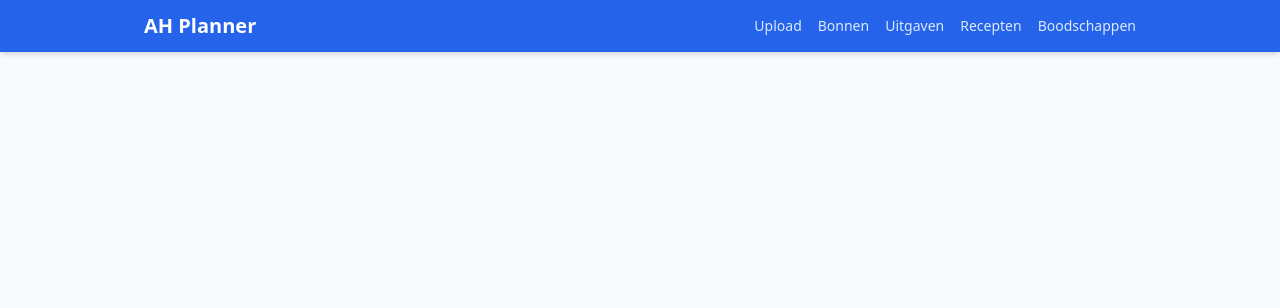
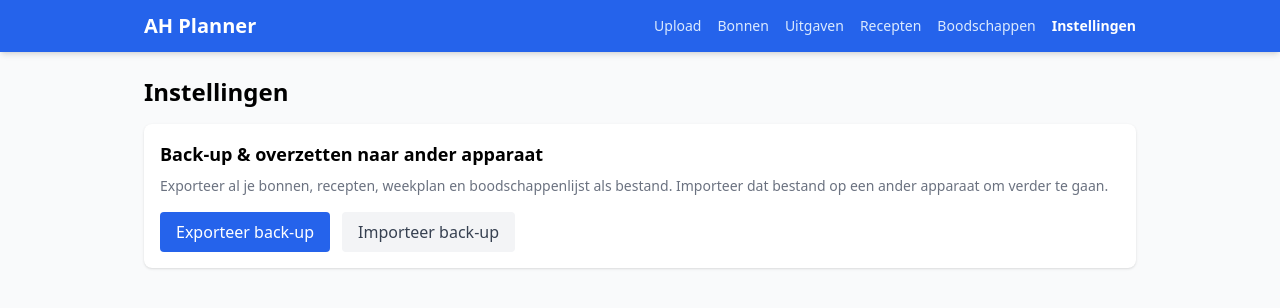
Before and after one commit to Elandlord/ah-planner, a Nuxt app: page /settings in a window 1280 px wide. Shown: the top 308 px of the page. Built offline with nearby package versions, Linux system fonts and the light colour scheme.

Commit message:
Add settings page to export/import data backups
Wires useDataBackup into a Settings page reachable from the main nav,
so users can download a backup on one device and restore it on another.

```diff
--- a/layouts/default.vue
+++ b/layouts/default.vue
@@ -5,6 +5,7 @@
     { to: '/spending', label: 'Uitgaven' },
     { to: '/recipes', label: 'Recepten' },
     { to: '/shopping-list', label: 'Boodschappen' },
+    { to: '/settings', label: 'Instellingen' },
 ];
 </script>
 
--- /dev/null
+++ b/pages/settings.vue
@@ -0,0 +1,131 @@
+<script setup lang="ts">
+import { useDataBackup } from '~/composables/useDataBackup';
+
+const { exportBackup, importBackup } = useDataBackup();
+
+const statusMessage = ref('');
+const statusIsError = ref(false);
+const fileInput = ref<HTMLInputElement | null>(null);
+
+function onExport(): void {
+    exportBackup();
+    statusIsError.value = false;
+    statusMessage.value = 'Back-up gedownload.';
+}
+
+function onImportClick(): void {
+    fileInput.value?.click();
+}
+
+function onFileSelected(event: Event): void {
+    const input = event.target as HTMLInputElement;
+    const file = input.files?.[0];
+    if (!file) {
+        return;
+    }
+
+    const reader = new FileReader();
+    reader.onload = () => {
+        try {
+            importBackup(reader.result as string);
+            statusIsError.value = false;
+            statusMessage.value = 'Back-up hersteld.';
+        } catch (error) {
+            statusIsError.value = true;
+            statusMessage.value = error instanceof Error ? error.message : 'Herstellen mislukt.';
+        }
+    };
+    reader.readAsText(file);
+    input.value = '';
+}
+</script>
+
+<template>
+    <div>
+        <h1 class="page-title">
+            Instellingen
+        </h1>
+
+        <div class="section">
+            <h2 class="section-title">
+                Back-up &amp; overzetten naar ander apparaat
+            </h2>
+            <p class="section-description">
+                Exporteer al je bonnen, recepten, weekplan en boodschappenlijst als
+                bestand. Importeer dat bestand op een ander apparaat om verder te gaan.
+            </p>
+
+            <div class="actions">
+                <button
+                    class="action-btn"
+                    @click="onExport"
+                >
+                    Exporteer back-up
+                </button>
+                <button
+                    class="action-btn action-btn-secondary"
+                    @click="onImportClick"
+                >
+                    Importeer back-up
+                </button>
+                <input
+                    ref="fileInput"
+                    type="file"
+                    accept="application/json"
+                    class="hidden-input"
+                    @change="onFileSelected"
+                >
+            </div>
+
+            <p
+                v-if="statusMessage"
+                class="status-message"
+                :class="{ 'status-error': statusIsError }"
+            >
+                {{ statusMessage }}
+            </p>
+        </div>
+    </div>
+</template>
+
+<style scoped>
+.page-title {
+    @apply text-2xl font-bold mb-4;
+}
+
+.section {
+    @apply bg-white rounded-lg shadow p-4 mb-6;
+}
+
+.section-title {
+    @apply text-lg font-semibold mb-2;
+}
+
+.section-description {
+    @apply text-sm text-gray-500 mb-4;
+}
+
+.actions {
+    @apply flex gap-3;
+}
+
+.action-btn {
+    @apply px-4 py-2 bg-blue-600 text-white rounded hover:bg-blue-700;
+}
+
+.action-btn-secondary {
+    @apply bg-gray-100 text-gray-700 hover:bg-gray-200;
+}
+
+.hidden-input {
+    @apply hidden;
+}
+
+.status-message {
+    @apply mt-3 text-sm text-green-600;
+}
+
+.status-error {
+    @apply text-red-600;
+}
+</style>
```
